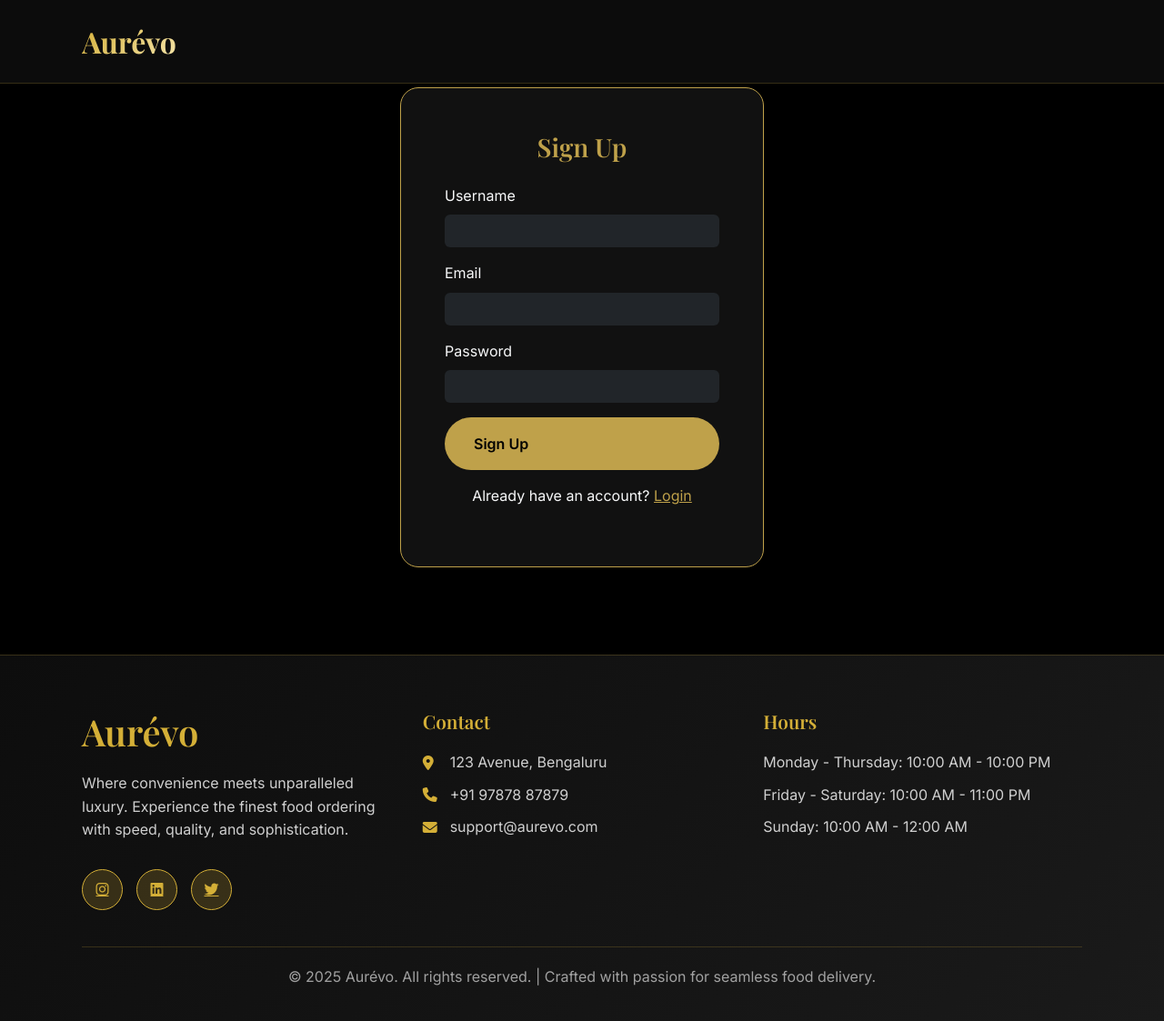
After one commit to chandanrangaraju/Aurevo-Food-App-, a Flask app: page /signup in a window 1280 px wide. The commit adds this page. Shown: the whole page at 91% size. Run offline with Flask 3, Linux system fonts and the light colour scheme.

Commit message:
login/signup pages

```diff
--- a/app.py
+++ b/app.py
@@ -1,12 +1,35 @@
 import os
 import json
-from flask import Flask, render_template, jsonify, request
+import sqlite3
+from flask import Flask, render_template, jsonify, request, redirect, url_for, session
+from werkzeug.security import generate_password_hash, check_password_hash
 
 # Create the Flask app
 app = Flask(__name__)
 app.secret_key = os.environ.get("SESSION_SECRET", "aurevo-luxury-secret-key")
 
-# Load menu data
+# ---- Database Helper ----
+def get_db_connection():
+    conn = sqlite3.connect("database.db")
+    conn.row_factory = sqlite3.Row
+    return conn
+
+# ---- Create users table if not exists ----
+def init_db():
+    conn = get_db_connection()
+    conn.execute("""
+        CREATE TABLE IF NOT EXISTS users (
+            id INTEGER PRIMARY KEY AUTOINCREMENT,
+            username TEXT UNIQUE NOT NULL,
+            password TEXT NOT NULL
+        )
+    """)
+    conn.commit()
+    conn.close()
+
+init_db()
+
+# ---- Menu Loader ----
 def load_menu_data():
     try:
         with open('data/menu.json', 'r') as f:
@@ -14,18 +37,75 @@ def load_menu_data():
     except FileNotFoundError:
         return {"categories": [], "items": []}
 
+# ---- Routes ----
 @app.route('/')
+def root():
+    if "user_id" in session:
+        return redirect(url_for("index"))
+    return redirect(url_for("login"))
+
+@app.route('/home')
 def index():
+    if "user_id" not in session:
+        return redirect(url_for("login"))
     menu_data = load_menu_data()
     return render_template('index.html', menu_data=menu_data)
 
+# ---- Auth Routes ----
+@app.route("/login", methods=["GET", "POST"])
+def login():
+    if request.method == "POST":
+        username = request.form["username"]
+        password = request.form["password"]
+
+        conn = get_db_connection()
+        user = conn.execute("SELECT * FROM users WHERE username = ?", (username,)).fetchone()
+        conn.close()
+
+        if user and check_password_hash(user["password"], password):
+            session["user_id"] = user["id"]
+            return redirect(url_for("index"))
+        else:
+            return render_template("login.html", error="Invalid username or password")
+    return render_template("login.html")
+
+@app.route("/signup", methods=["GET", "POST"])
+def signup():
+    if request.method == "POST":
+        username = request.form["username"]
+        password = request.form["password"]
+
+        hash_pass = generate_password_hash(password)
+
+        conn = get_db_connection()
+        try:
+            conn.execute("INSERT INTO users (username, password) VALUES (?, ?)", (username, hash_pass))
+            conn.commit()
+        except:
+            return render_template("signup.html", error="Username already exists")
+        finally:
+            conn.close()
+
+        return redirect(url_for("login"))
+    return render_template("signup.html")
+
+@app.route("/logout")
+def logout():
+    session.pop("user_id", None)
+    return redirect(url_for("login"))
+
+# ---- API Endpoints ----
 @app.route('/api/menu')
 def api_menu():
+    if "user_id" not in session:
+        return redirect(url_for("login"))
     menu_data = load_menu_data()
     return jsonify(menu_data)
 
 @app.route('/api/search')
 def api_search():
+    if "user_id" not in session:
+        return redirect(url_for("login"))
     query = request.args.get('q', '').lower()
     menu_data = load_menu_data()
 
--- a/templates/base.html
+++ b/templates/base.html
@@ -25,6 +25,20 @@
     {% block head %}{% endblock %}
 </head>
 <body>
+    {% if request.endpoint in ['login', 'signup'] %}
+      <!-- Only brand name for login/signup -->
+      <nav class="navbar navbar-expand-lg navbar-dark fixed-top luxury-navbar" data-aos="fade-down">
+        <div class="container">
+            <a class="navbar-brand" href="/">
+                <span class="brand-text">Aurévo</span>
+            </a>
+
+            <button class="navbar-toggler" type="button" data-bs-toggle="collapse" data-bs-target="#navbarNav">
+                <span class="navbar-toggler-icon"></span>
+            </button>
+        </div>
+      </nav>
+    {% else %}
     <!-- Navigation -->
     <nav class="navbar navbar-expand-lg navbar-dark fixed-top luxury-navbar" data-aos="fade-down">
         <div class="container">
@@ -69,6 +83,7 @@
             </div>
         </div>
     </nav>
+    {% endif %}
 
     <!-- Main Content -->
     <main>
--- /dev/null
+++ b/templates/signup.html
@@ -0,0 +1,31 @@
+{% extends "base.html" %}
+{% block title %}Sign Up - Aurévo{% endblock %}
+
+{% block content %}
+<div class="d-flex justify-content-center align-items-center" style="height: 90vh; background: #000;">
+  <div class="card shadow-lg p-5" style="max-width: 400px; width: 100%; border-radius: 20px; background-color: #111; border: 1px solid #bfa14a;">
+    <h3 class="text-center mb-4" style="color: #bfa14a;">Sign Up</h3>
+    {% if error %}
+      <div class="alert alert-danger">{{ error }}</div>
+    {% endif %}
+    <form method="POST" action="{{ url_for('signup') }}">
+      <div class="mb-3">
+        <label class="form-label text-light">Username</label>
+        <input type="text" class="form-control bg-dark text-light border-0" name="username" required>
+      </div>
+      <div class="mb-3">
+        <label class="form-label text-light">Email</label>
+        <input type="email" class="form-control bg-dark text-light border-0" name="email" required>
+      </div>
+      <div class="mb-3">
+        <label class="form-label text-light">Password</label>
+        <input type="password" class="form-control bg-dark text-light border-0" name="password" required>
+      </div>
+      <button type="submit" class="btn w-100" style="background-color: #bfa14a; color: #000; font-weight: bold;">Sign Up</button>
+    </form>
+    <p class="text-center mt-3 text-light">
+      Already have an account? <a href="{{ url_for('login') }}" style="color: #bfa14a;">Login</a>
+    </p>
+  </div>
+</div>
+{% endblock %}
```
Also changed, not shown: init_db.py (added, +17 -0 lines), templates/login.html (added, +27 -0 lines), database.db (added).
